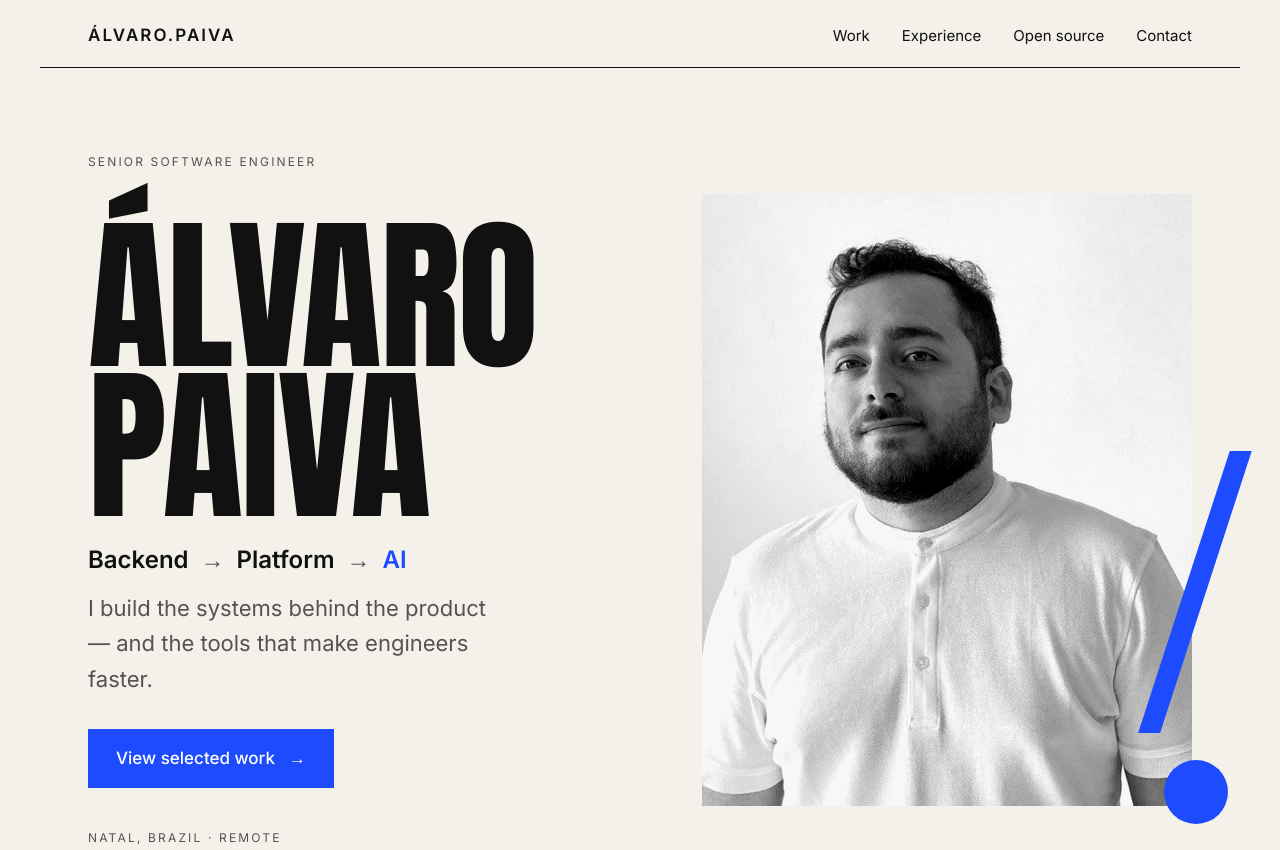
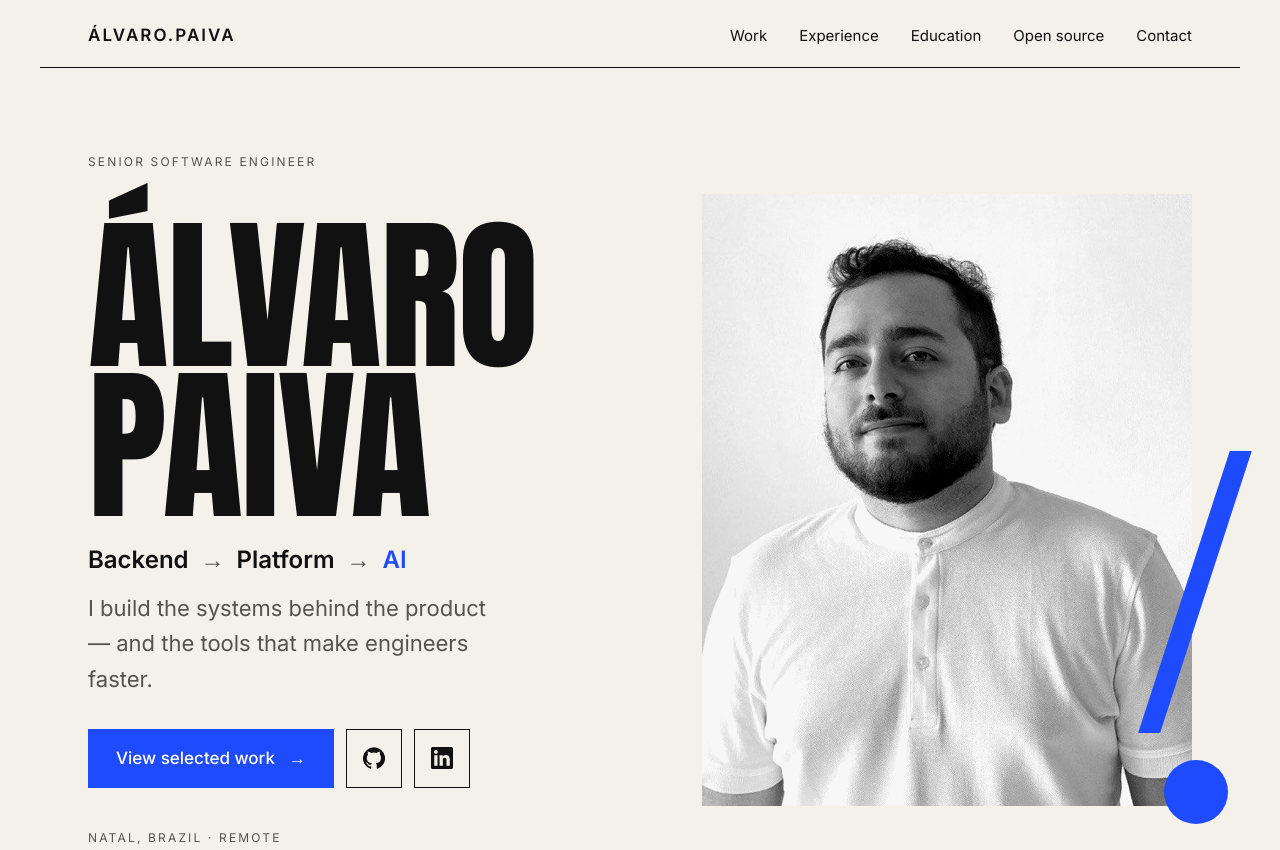
Before and after one commit to alvarofpp/alvarofpp.github.io, an Astro site: page / in a window 1280 px wide. Shown: the top 850 px of the page. Built offline with nearby package versions, Linux system fonts and the light colour scheme; Astro itself is replaced by a stand-in of ours.

Commit message:
feat: bandeiras em svg, education no menu e ícones de github e linkedin no hero

```diff
--- a/src/i18n/en.ts
+++ b/src/i18n/en.ts
@@ -3,7 +3,7 @@ export default {
   siteTitle: "Álvaro Paiva — Software, Platform & AI Engineer",
   siteDescription:
     "Senior engineer with 10+ years building backends, platforms and cloud infrastructure — now focused on AI-powered developer tooling.",
-  nav: { work: "Work", experience: "Experience", projects: "Open source", contact: "Contact" },
+  nav: { work: "Work", experience: "Experience", education: "Education", projects: "Open source", contact: "Contact" },
   hero: {
     eyebrow: "Senior Software Engineer",
     firstName: "Álvaro",
--- a/src/layouts/Base.astro
+++ b/src/layouts/Base.astro
@@ -26,6 +26,7 @@ const base = import.meta.env.BASE_URL;
       <nav>
         <a href={`${base}#work`}>{t.nav.work}</a>
         <a href={`${base}#experience`}>{t.nav.experience}</a>
+        <a href={`${base}#education`}>{t.nav.education}</a>
         <a href={`${base}#projects`}>{t.nav.projects}</a>
         <a href={`${base}#contact`}>{t.nav.contact}</a>
       </nav>
@@ -45,5 +46,5 @@ const base = import.meta.env.BASE_URL;
   nav a { text-decoration: none; }
   nav a:hover { color: var(--accent); }
   .footer { padding-top: 28px; padding-bottom: 28px; }
-  @media (max-width: 640px) { nav a:nth-child(-n+3) { display: none; } }
+  @media (max-width: 760px) { nav a:nth-child(-n+4) { display: none; } }
 </style>
--- a/src/lib/data.ts
+++ b/src/lib/data.ts
@@ -26,13 +26,14 @@ export const resume = yaml.load(resumeRaw) as {
 export const validationNumber = (details: string) => details.match(/Validation number:\s*(\w+)/)?.[1];
 
 // "Brazilian Portuguese (native); English (fluent)." → [{ flag, name, level }]
-const FLAGS: Record<string, string> = { portuguese: "🇧🇷", english: "🇺🇸", spanish: "🇪🇸" };
+// SVG files in public/flags/, not emoji: Windows doesn't render flag emoji (shows "BR").
+const FLAGS: Record<string, string> = { portuguese: "br", english: "us", spanish: "es" };
 export const languages = resume.languages
   .replace(/\.$/, "")
   .split(";")
   .map((raw) => {
     const [, name = raw, level = ""] = raw.trim().match(/^(.*?)\s*\((.*)\)$/) ?? [];
-    const flag = Object.entries(FLAGS).find(([k]) => name.toLowerCase().includes(k))?.[1] ?? "🌐";
+    const flag = Object.entries(FLAGS).find(([k]) => name.toLowerCase().includes(k))?.[1];
     return { flag, name: name.trim(), level };
   });
 
--- a/src/pages/index.astro
+++ b/src/pages/index.astro
@@ -25,7 +25,19 @@ const caseStudyFor = (bullet: string) =>
         ))}
       </p>
       <p class="tagline">{t.hero.tagline}</p>
-      <a class="btn" href="#work">{t.hero.cta} <span aria-hidden="true">→</span></a>
+      <div class="hero-actions">
+        <a class="btn" href="#work">{t.hero.cta} <span aria-hidden="true">→</span></a>
+        {github && (
+          <a class="icon-btn" href={github} target="_blank" rel="noopener" aria-label={t.contact.github}>
+            <svg viewBox="0 0 24 24" aria-hidden="true"><path fill="currentColor" d="M12 .3a12 12 0 0 0-3.8 23.4c.6.1.8-.3.8-.6v-2c-3.3.7-4-1.6-4-1.6-.6-1.4-1.4-1.8-1.4-1.8-1-.7.1-.7.1-.7 1.2.1 1.8 1.2 1.8 1.2 1 1.8 2.8 1.3 3.5 1 0-.8.4-1.3.7-1.6-2.7-.3-5.5-1.3-5.5-6 0-1.2.5-2.3 1.3-3.1-.2-.4-.6-1.6 0-3.2 0 0 1-.3 3.4 1.2a11.5 11.5 0 0 1 6 0c2.3-1.5 3.3-1.2 3.3-1.2.6 1.6.2 2.8.1 3.2.8.8 1.3 1.9 1.3 3.2 0 4.6-2.8 5.6-5.5 5.9.5.4.9 1.1.9 2.2v3.3c0 .3.1.7.8.6A12 12 0 0 0 12 .3"/></svg>
+          </a>
+        )}
+        {linkedin && (
+          <a class="icon-btn" href={linkedin} target="_blank" rel="noopener" aria-label={t.contact.linkedin}>
+            <svg viewBox="0 0 24 24" aria-hidden="true"><path fill="currentColor" d="M20.45 20.45h-3.56v-5.57c0-1.33-.02-3.04-1.85-3.04-1.85 0-2.14 1.45-2.14 2.94v5.67H9.35V9h3.41v1.56h.05c.48-.9 1.64-1.85 3.37-1.85 3.6 0 4.27 2.37 4.27 5.46v6.28zM5.34 7.43a2.06 2.06 0 1 1 0-4.13 2.06 2.06 0 0 1 0 4.13zM7.12 20.45H3.56V9h3.56v11.45zM22.22 0H1.77C.79 0 0 .77 0 1.73v20.54C0 23.23.79 24 1.77 24h20.45c.98 0 1.78-.77 1.78-1.73V1.73C24 .77 23.2 0 22.22 0z"/></svg>
+          </a>
+        )}
+      </div>
       <p class="label loc">{t.hero.location}</p>
     </div>
     <div class="hero-photo">
@@ -144,7 +156,7 @@ const caseStudyFor = (bullet: string) =>
           <p class="label">{t.education.languages}</p>
           <ul class="langs">
             {languages.map((l) => (
-              <li><span class="flag" aria-hidden="true">{l.flag}</span><span>{l.name}</span><span class="label">{l.level}</span></li>
+              <li>{l.flag ? <img class="flag" src={`${base}flags/${l.flag}.svg`} alt="" width="24" height="17" /> : <span />}<span>{l.name}</span><span class="label">{l.level}</span></li>
             ))}
           </ul>
         </div>
@@ -220,6 +232,13 @@ const caseStudyFor = (bullet: string) =>
     padding: 16px 28px; text-decoration: none; font-weight: 500; transition: transform .15s;
   }
   .btn:hover { transform: translateX(4px); }
+  .hero-actions { display: flex; gap: 12px; align-items: stretch; flex-wrap: wrap; }
+  .icon-btn {
+    display: inline-flex; align-items: center; justify-content: center; width: 56px;
+    border: 1px solid var(--ink); color: var(--ink); transition: background .15s, color .15s;
+  }
+  .icon-btn svg { width: 22px; height: 22px; }
+  .icon-btn:hover { background: var(--ink); color: var(--bg); }
   .loc { margin-top: 40px; }
   .hero-photo { position: relative; }
   .photo-frame { aspect-ratio: 4 / 5; overflow: hidden; background: var(--bg-alt); }
@@ -296,7 +315,7 @@ const caseStudyFor = (bullet: string) =>
   .cert-code code { font-size: 12px; background: var(--bg-alt); padding: 1px 6px; }
   .langs { list-style: none; margin: 0; padding: 0; }
   .langs li { display: grid; grid-template-columns: 28px 1fr auto; align-items: center; gap: 10px; padding: 10px 0; border-bottom: 1px solid var(--line); }
-  .flag { font-size: 20px; line-height: 1; }
+  .flag { width: 24px; height: auto; box-shadow: 0 0 0 1px var(--line); }
   .case-link {
     display: inline-block; margin-left: 6px; font-size: 13px; font-weight: 500; color: var(--accent);
     text-decoration: none; border-bottom: 1px solid currentColor; white-space: nowrap;
```
Also changed, not shown: public/flags/br.svg (added), public/flags/es.svg (added), public/flags/us.svg (added).
